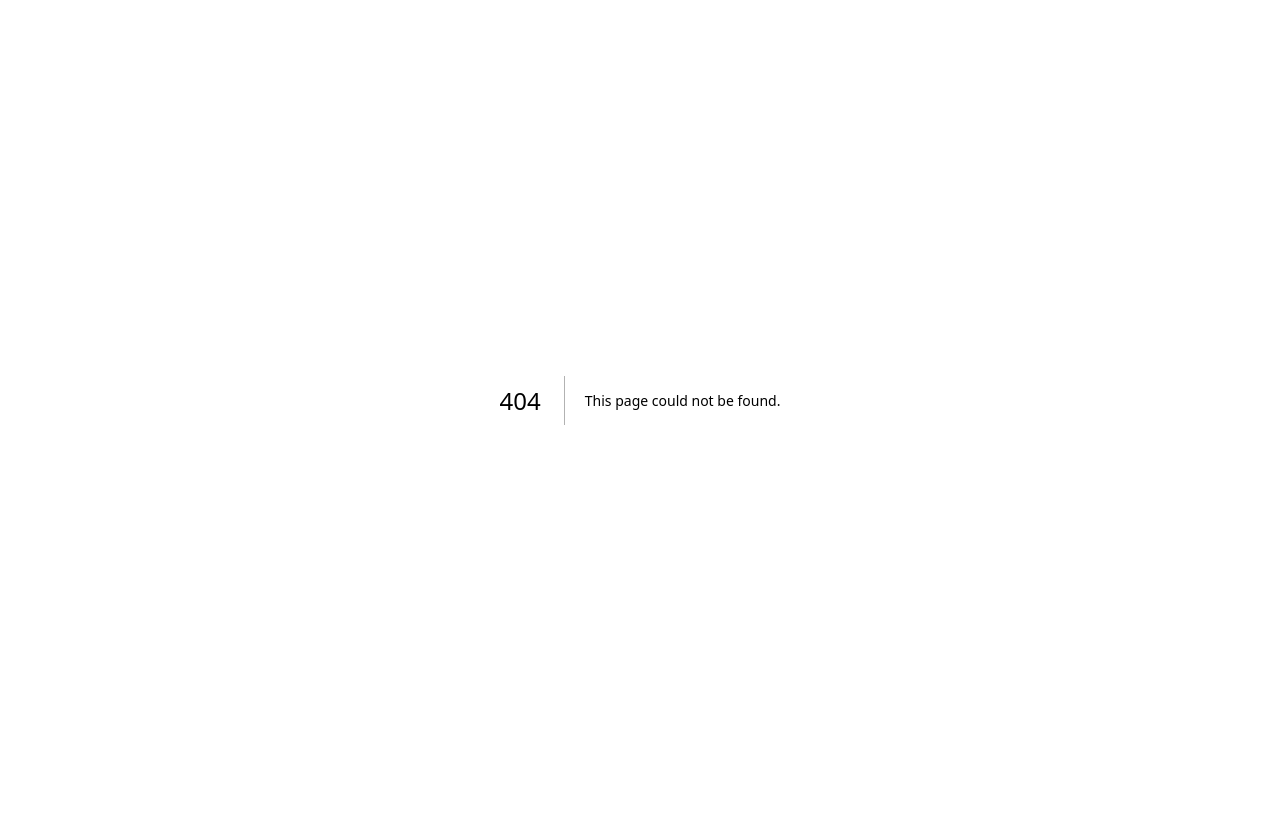
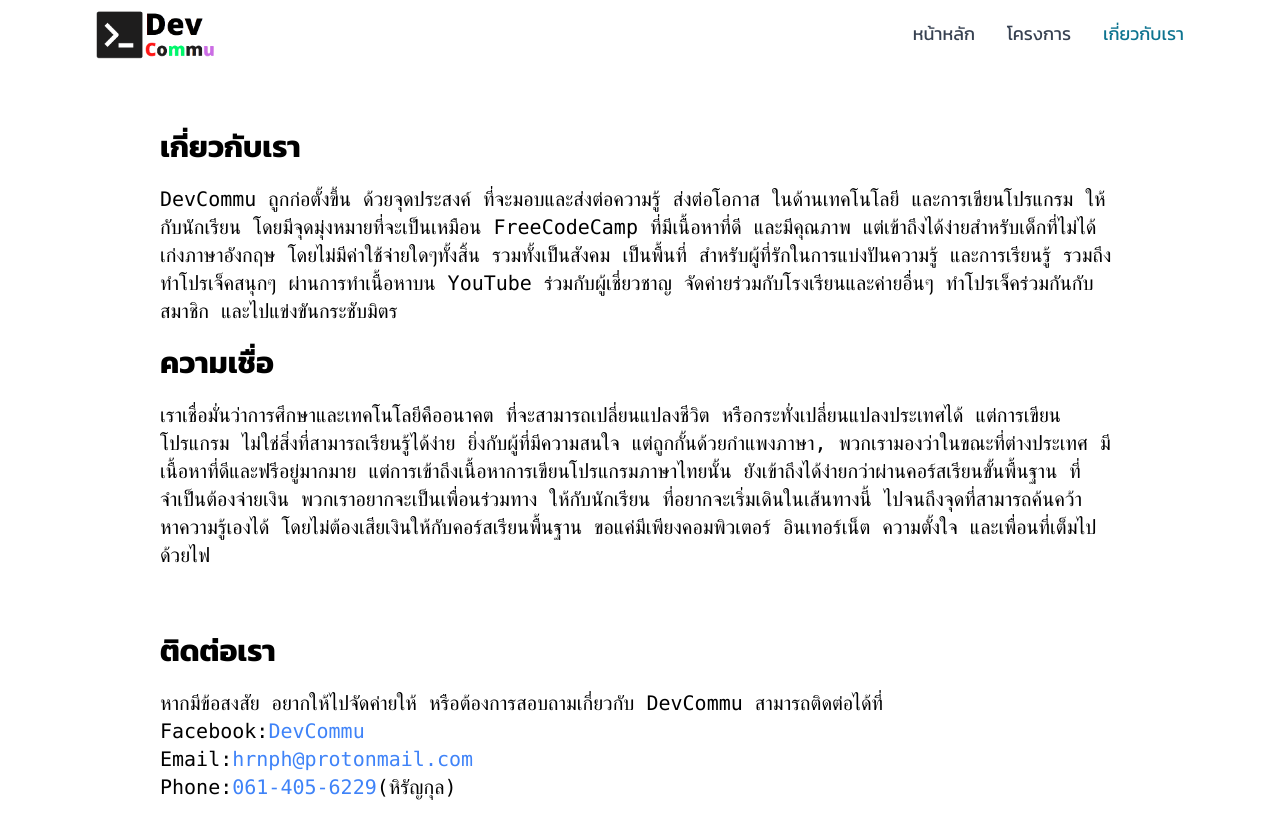
Before and after one commit to EnduringZulu/DevCommunities.github.io, a Next.js app: page /about in a window 1280 px wide. Before the commit this address had no page. Shown: the top 838 px of the page. Before the commit the page ends 800 px from the top, so only its background shows below. Built offline with nearby package versions, Linux system fonts and the light colour scheme.

Commit message:
add about pages

```diff
--- /dev/null
+++ b/app/about/page.tsx
@@ -0,0 +1,47 @@
+import DefaultNavbar from '@/components/Navbar'
+import Image from 'next/image'
+
+
+export default function Home() {
+    return (
+        <main className="bg-white min-h-screen min-w-screen px-20">
+            <DefaultNavbar current_page="เกี่ยวกับเรา" />
+            <article id='aboutus' className="font-kanit text-black text-left pt-10 pb-6 mx-20">
+                <h1 className="text-3xl font-bold py-5">เกี่ยวกับเรา</h1>
+                <p className="font-mono text-xl font-light">
+                    DevCommu ถูกก่อตั้งขึ้น ด้วยจุดประสงค์ ที่จะมอบและส่งต่อความรู้ ส่งต่อโอกาส ในด้านเทคโนโลยี และการเขียนโปรแกรม ให้กับนักเรียน
+                    โดยมีจุดมุ่งหมายที่จะเป็นเหมือน FreeCodeCamp ที่มีเนื้อหาที่ดี และมีคุณภาพ แต่เข้าถึงได้ง่ายสำหรับเด็กที่ไม่ได้เก่งภาษาอังกฤษ
+                    โดยไม่มีค่าใช้จ่ายใดๆทั้งสิ้น รวมทั้งเป็นสังคม เป็นพื้นที่ สำหรับผู้ที่รักในการแบ่งปันความรู้ และการเรียนรู้ รวมถึงทำโปรเจ็คสนุกๆ
+                    ผ่านการทำเนื้อหาบน YouTube ร่วมกับผู้เชี่ยวชาญ จัดค่ายร่วมกับโรงเรียนและค่ายอื่นๆ ทำโปรเจ็คร่วมกันกับสมาชิก และไปแข่งขันกระชับมิตร
+                </p>
+                <h1 className="text-3xl font-bold py-5">ความเชื่อ</h1>
+                <p className="font-mono text-xl font-light">
+                    เราเชื่อมั่นว่าการศึกษาและเทคโนโลยีคืออนาคต ที่จะสามารถเปลี่ยนแปลงชีวิต หรือกระทั่งเปลี่ยนแปลงประเทศได้ แต่การเขียนโปรแกรม ไม่ใช่สิ่งที่สามารถเรียนรู้ได้ง่าย
+                    ยิ่งกับผู้ที่มีความสนใจ แต่ถูกกั้นด้วยกำแพงภาษา, พวกเรามองว่าในขณะที่ต่างประเทศ มีเนื้อหาที่ดีและฟรีอยู่มากมาย
+                    แต่การเข้าถึงเนื้อหาการเขียนโปรแกรมภาษาไทยนั้น ยังเข้าถึงได้ง่ายกว่าผ่านคอร์สเรียนขั้นพื้นฐาน ที่จำเป็นต้องจ่ายเงิน
+                    พวกเราอยากจะเป็นเพื่อนร่วมทาง ให้กับนักเรียน ที่อยากจะเริ่มเดินในเส้นทางนี้ ไปจนถึงจุดที่สามารถค้นคว้าหาความรู้เองได้
+                    โดยไม่ต้องเสียเงินให้กับคอร์สเรียนพื้นฐาน ขอแค่มีเพียงคอมพิวเตอร์ อินเทอร์เน็ต ความตั้งใจ และเพื่อนที่เต็มไปด้วยไฟ
+                </p>
+            </article>
+            <article id='contact' className="font-kanit text-black text-left py-5 pb-20 mx-20">
+                <h1 className="text-3xl font-bold py-5">ติดต่อเรา</h1>
+                <p className="font-mono text-xl font-light">
+                    หากมีข้อสงสัย อยากให้ไปจัดค่ายให้ หรือต้องการสอบถามเกี่ยวกับ DevCommu สามารถติดต่อได้ที่
+                </p>
+                <p className="font-mono text-xl font-light">
+                    Facebook:
+                    <a href="https://www.facebook.com/devcommu" target="_blank" className="text-blue-500">DevCommu</a>
+                </p>
+                <p className="font-mono text-xl font-light">
+                    Email:
+                    <a href="mailto:hrnph@protonmail.com" target="_blank" className="text-blue-500">hrnph@protonmail.com</a>
+                </p>
+                <p className="font-mono text-xl font-light">
+                    Phone:
+                    <a href="tel:+66614056229" target="_blank" className="text-blue-500">061-405-6229</a>
+                    (หิรัญกุล)
+                </p>
+            </article>
+        </main>
+    )
+}
--- a/app/page.tsx
+++ b/app/page.tsx
@@ -1,4 +1,3 @@
-"use client"
 import "./globals.css";
 import DefaultNavbar from '@/components/Navbar'
 import Image from 'next/image'
@@ -6,7 +5,6 @@
 
 
 export default function Home() {
-  const [current_page, setCurrentPage] = useState("หน้าหลัก");
   return (
     <main className="bg-white min-h-screen min-w-screen px-20">
       <DefaultNavbar current_page="หน้าหลัก"/>
--- a/components/Navbar.tsx
+++ b/components/Navbar.tsx
@@ -2,8 +2,8 @@
 import { Navbar } from "flowbite-react";
 import Image from 'next/image';
 
-type available_page = "หน้าหลัก" | "โครงงาน" | "เกี่ยวกับเรา";
-type available_nav = "/navbars";
+type available_page = "หน้าหลัก" | "โครงการ" | "เกี่ยวกับเรา";
+type available_nav = "/" | "/project" | "/about";
 
 interface NavbarProps {
     current_page: available_page;
@@ -18,15 +18,15 @@
     const pages:NavbarLinkProps[] = [
         {
             name: "หน้าหลัก",
-            nav: "/navbars",
+            nav: "/",
         },
         {
-            name: "โครงงาน",
-            nav: "/navbars",
+            name: "โครงการ",
+            nav: "/project",
         },
         {
             name: "เกี่ยวกับเรา",
-            nav: "/navbars",
+            nav: "/about",
         }
     ];
     return (
--- a/package.json
+++ b/package.json
@@ -25,6 +25,8 @@
     "devDependencies": {
         "autoprefixer": "^10.4.14",
         "postcss": "^8.4.24",
+        "prettier": "^2.8.8",
+        "prettier-plugin-tailwindcss": "^0.3.0",
         "tailwindcss": "^3.3.2"
     }
 }
```
Also changed, not shown: 1 other file (tests, documents, lock files or other folders). Lines whose indentation alone changed are shown as unchanged.
